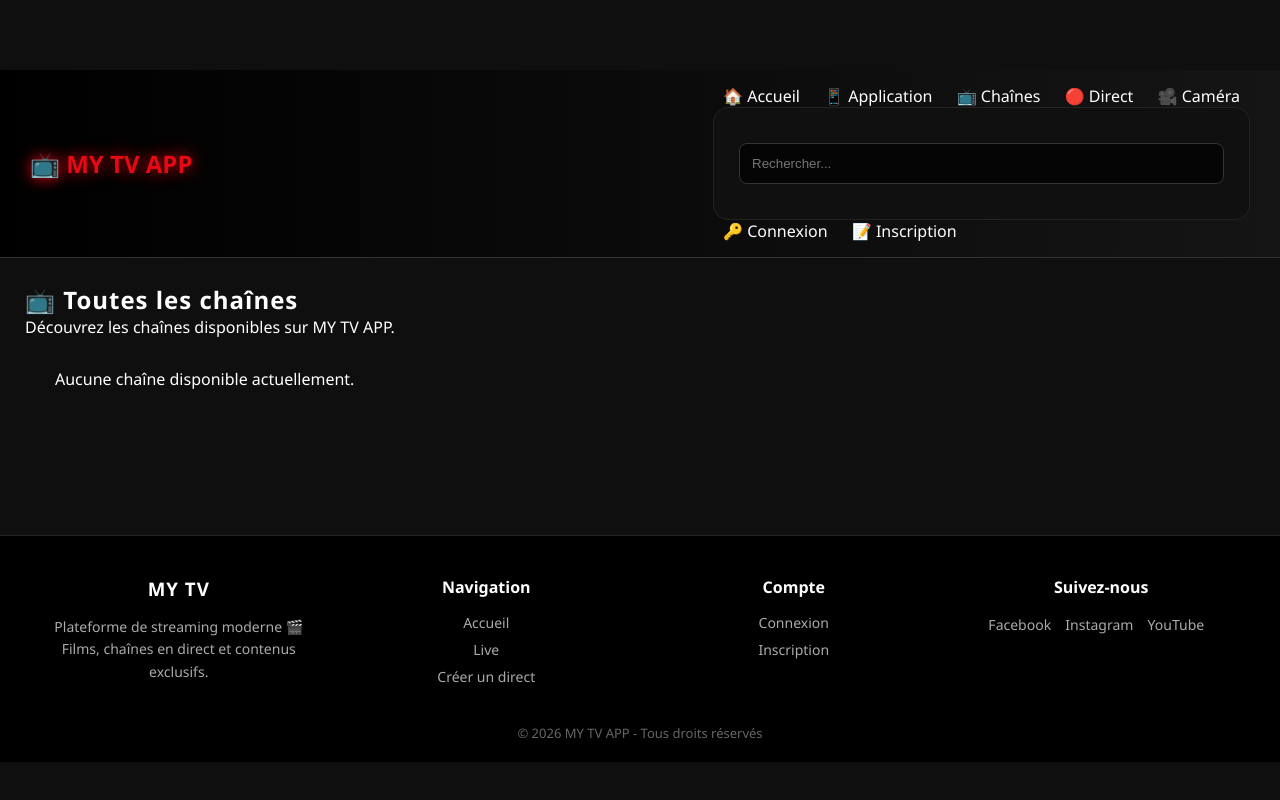
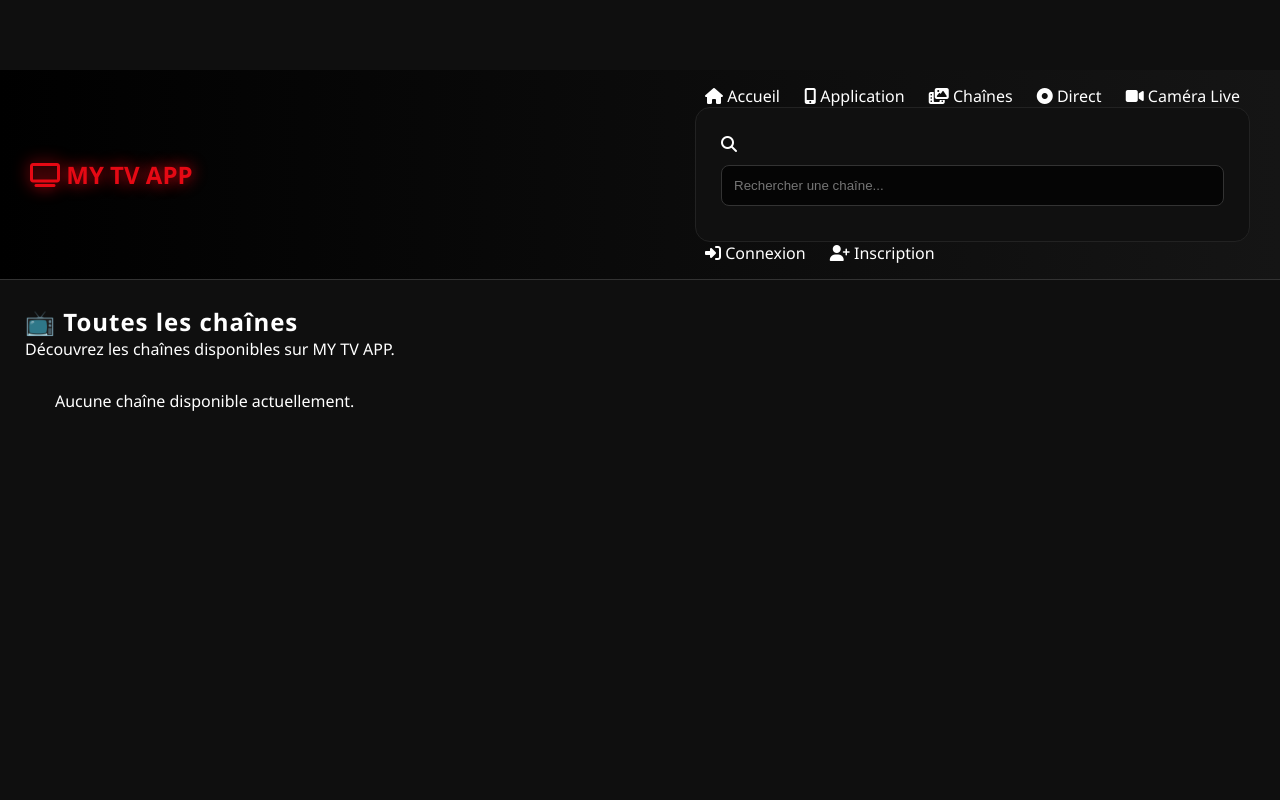
Before and after one commit to franckdetin-droid/NovaTv, a Flask app: page /channels in a window 1280 px wide. Run offline with Flask 3, Linux system fonts and the light colour scheme; some libraries are stand-ins or nearby versions.

Commit message:
Refactor base.html for cleaner structure and icons
Removed duplicate meta tags and replaced emojis with Font Awesome icons for better accessibility and consistency.

```diff
--- a/templates/base.html
+++ b/templates/base.html
@@ -1,254 +1,235 @@
 <!DOCTYPE html>
 <html lang="fr">
-
 <head>
-
     <meta charset="UTF-8">
-
     <meta name="viewport" content="width=device-width, initial-scale=1.0">
-
-
     <meta http-equiv="X-Content-Type-Options" content="nosniff">
-
     <meta http-equiv="X-Frame-Options" content="SAMEORIGIN">
 
+    <title>{% block title %}MY TV APP{% endblock %}</title>
 
-<title>
-{% block title %}MY TV APP{% endblock %}
-</title>
+    <link rel="stylesheet"
+          href="https://cdnjs.cloudflare.com/ajax/libs/font-awesome/6.7.2/css/all.min.css">
 
-
-<link rel="stylesheet" href="{{ url_for('static', filename='css/style.css') }}">
-
-
+    <link rel="stylesheet"
+          href="{{ url_for('static', filename='css/style.css') }}">
 </head>
-
-
 
 <body>
 
-
-
 <header class="header">
 
-
     <div class="logo">
-        📺 MY TV APP
+        <i class="fas fa-tv"></i>
+        <span>MY TV APP</span>
     </div>
-
-
 
     <nav class="nav">
 
-
         <a href="{{ url_for('main.home') }}">
-            🏠 Accueil
-        </a>
-        <a href="/download">
-    📱 Application
+            <i class="fas fa-house"></i>
+            Accueil
         </a>
 
+        <a href="/download">
+            <i class="fas fa-mobile-screen-button"></i>
+            Application
+        </a>
 
         <a href="{{ url_for('main.channels') }}">
-            📺 Chaînes
+            <i class="fas fa-photo-film"></i>
+            Chaînes
         </a>
 
-
         <a href="{{ url_for('main.live') }}">
-            🔴 Direct
+            <i class="fas fa-circle-dot"></i>
+            Direct
         </a>
 
-
         <a href="{{ url_for('main.camera_live') }}">
-            🎥 Caméra
+            <i class="fas fa-video"></i>
+            Caméra Live
         </a>
 
-
-
-
-        <!-- Recherche -->
-
-        <form
-        action="{{ url_for('main.search') }}"
+        <form action="{{ url_for('main.search') }}"
               method="get"
               class="search-form">
 
+            <div class="search-box">
+                <i class="fas fa-magnifying-glass"></i>
 
                 <input
                     type="search"
                     name="q"
-            placeholder="Rechercher..."
+                    placeholder="Rechercher une chaîne..."
+                    maxlength="100"
                     autocomplete="off"
-            maxlength="100"
                     required>
-
+            </div>
 
         </form>
 
-
-
-
-
         {% if session.get("user_id") %}
 
-
-
             <a href="{{ url_for('main.my_list') }}">
-                ➕ Ma liste
+                <i class="fas fa-heart"></i>
+                Ma liste
             </a>
 
-
-
             <a href="{{ url_for('main.history') }}">
-                📜 Historique
+                <i class="fas fa-clock-rotate-left"></i>
+                Historique
             </a>
 
-
-
             <a href="{{ url_for('main.profile') }}">
-                👤 Profil
+                <i class="fas fa-user"></i>
+                Profil
             </a>
 
-
-
             <a href="{{ url_for('main.creator') }}">
-                🎬 Studio
+                <i class="fas fa-clapperboard"></i>
+                Creator Studio
             </a>
 
-
-
             <a href="{{ url_for('main.logout') }}">
-                🚪 Déconnexion
+                <i class="fas fa-right-from-bracket"></i>
+                Déconnexion
             </a>
-
-
 
         {% else %}
 
-
-
             <a href="{{ url_for('main.login') }}">
-                🔑 Connexion
+                <i class="fas fa-right-to-bracket"></i>
+                Connexion
             </a>
 
-
-
             <a href="{{ url_for('main.register') }}">
-                📝 Inscription
+                <i class="fas fa-user-plus"></i>
+                Inscription
             </a>
-
-
 
         {% endif %}
 
-
-
-
     </nav>
-
 
 </header>
 
-
-
-
-
-
 <main class="main-content">
 
-
-
 {% with messages = get_flashed_messages() %}
-
 {% if messages %}
-
 <div class="flash-message">
-
     {% for message in messages %}
-
-                    <p>
-                        {{ message }}
-                    </p>
-
+    <p>{{ message }}</p>
     {% endfor %}
-
 </div>
-
 {% endif %}
-
 {% endwith %}
-
-
-
-
-
 {% block content %}
-
-    {% endblock %}
-
-
-
 </main>
-
 
 <footer class="main-footer">
 
     <div class="footer-container">
 
-        <div class="footer-col">
-            <h3>MY TV</h3>
-            <p>
-                Plateforme de streaming moderne 🎬
-                Films, chaînes en direct et contenus exclusifs.
-            </p>
+        <div class="footer-brand">
+
+            <div class="footer-logo">
+                <i class="fas fa-tv"></i>
+                <span>MY TV APP</span>
             </div>
 
-        <div class="footer-col">
-            <h4>Navigation</h4>
-            <a href="/">Accueil</a>
-            <a href="/camera-live">Live</a>
-            <a href="/create-live">Créer un direct</a>
+            <p>
+                Regardez vos chaînes préférées, créez votre propre chaîne,
+                diffusez en direct avec Caméra Live et gérez votre contenu
+                grâce à Creator Studio.
+            </p>
+
         </div>
 
-        <div class="footer-col">
-            <h4>Compte</h4>
-            <a href="/login">Connexion</a>
-            <a href="/register">Inscription</a>
+        <div class="footer-links">
+
+            <h3>Navigation</h3>
+
+            <a href="{{ url_for('main.home') }}">
+                Accueil
+            </a>
+
+            <a href="{{ url_for('main.channels') }}">
+                Chaînes
+            </a>
+
+            <a href="{{ url_for('main.live') }}">
+                Direct
+            </a>
+
+            <a href="{{ url_for('main.camera_live') }}">
+                Caméra Live
+            </a>
+
         </div>
 
-        <div class="footer-col">
-            <h4>Suivez-nous</h4>
-            <div class="socials">
-                <a href="#">Facebook</a>
-                <a href="#">Instagram</a>
-                <a href="#">YouTube</a>
+        <div class="footer-links">
+
+            <h3>Creator</h3>
+
+            <a href="{{ url_for('main.creator') }}">
+                Creator Studio
+            </a>
+
+            <a href="{{ url_for('main.my_list') }}">
+                Ma liste
+            </a>
+
+            <a href="{{ url_for('main.history') }}">
+                Historique
+            </a>
+
+            <a href="{{ url_for('main.profile') }}">
+                Profil
+            </a>
+
         </div>
+
+        <div class="footer-links">
+
+            <h3>Suivez-nous</h3>
+
+            <div class="social-icons">
+
+                <a href="#">
+                    <i class="fab fa-facebook-f"></i>
+                </a>
+
+                <a href="#">
+                    <i class="fab fa-instagram"></i>
+                </a>
+
+                <a href="#">
+                    <i class="fab fa-youtube"></i>
+                </a>
+
+                <a href="#">
+                    <i class="fab fa-x-twitter"></i>
+                </a>
+
+            </div>
+
         </div>
 
     </div>
 
     <div class="footer-bottom">
-        © 2026 MY TV APP - Tous droits réservés
+
+        © {{ current_year if current_year else 2026 }}
+        MY TV APP — Votre télévision. Votre contenu. Partout.
+
     </div>
 
 </footer>
 
-
-
-
-
-
-
-
-
-
-
-
 <script src="{{ url_for('static', filename='js/app.js') }}"></script>
 
-
-
 </body>
-
-
 </html>
+{% endblock %}
```
Lines whose indentation alone changed are shown as unchanged.
